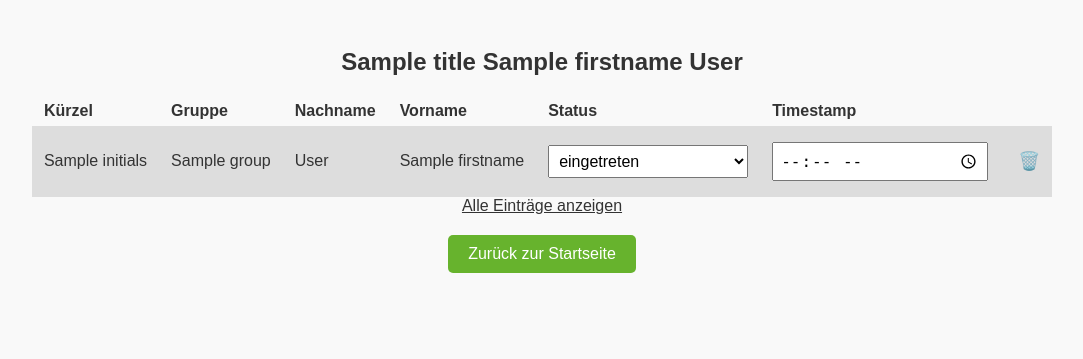
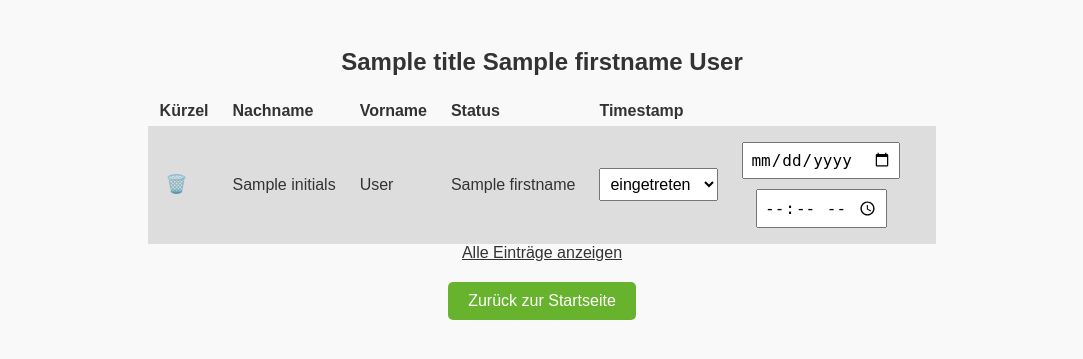
Before and after one commit to mexterng/PresenceLogger, a Flask app: template templates/edit.html in a window 1280 px wide. Shown: the top 359 px of the page, without its empty margins (98-1181 px from the left). Run offline with Flask 3, Linux system fonts and the light colour scheme; the template is opened without the code that fills it: most values are stand-ins (such as "Sample title", 1, 10 or a date in 2020).

Commit message:
add date picker on edit page

```diff
--- a/app.py
+++ b/app.py
@@ -145,8 +145,8 @@ def delete_entry():
 @app.route("/api/update_entry", methods=["POST"])
 def update_entry():
     data = request.get_json()
-    orig  = data["original"]
-    new   = data["updated"]
+    orig = data["original"]
+    new = data["updated"]
 
     updated = False
     with lock:
@@ -163,8 +163,7 @@ def update_entry():
                 row["status"]  == orig["status"]   and
                 row["timestamp"] == orig["timestamp"]):
                 row["status"]    = new["status"]
-                old_timestamp = row["timestamp"]
-                row["timestamp"] = f'{old_timestamp.split(" ")[0]} {new["timestamp"]}'
+                row["timestamp"] = new["timestamp"]
                 updated = True
                 break
 
--- a/static/edit.js
+++ b/static/edit.js
@@ -13,6 +13,10 @@ document.addEventListener("DOMContentLoaded", () => {
     });
 
     document.querySelectorAll(".timeInp").forEach(inp => {
+        inp.addEventListener("input", () => markChanged(rowOf(inp)));
+    });
+
+    document.querySelectorAll(".dateInp").forEach(inp => {
         inp.addEventListener("input", () => markChanged(rowOf(inp)));
     });
 
@@ -50,7 +54,7 @@ function saveRow(icon) {
 
     const updated = {
         status: row.querySelector(".statusSel").value,
-        timestamp: row.querySelector(".timeInp").value
+        timestamp: `${row.querySelector(".dateInp").value} ${row.querySelector(".timeInp").value}`
     };
 
     fetch("/api/update_entry", {
--- a/static/styles.css
+++ b/static/styles.css
@@ -20,7 +20,7 @@ a {
 
 input, select {
     padding: 6px;
-    width: 200px;
+    width: auto;
 }
 .personRadio{
     width: auto;
--- a/templates/edit.html
+++ b/templates/edit.html
@@ -13,7 +13,6 @@
     <table>
         <tr>
             <th>Kürzel</th>
-            <th>Gruppe</th>
             <th>Nachname</th>
             <th>Vorname</th>
             <th>Status</th>
@@ -21,8 +20,10 @@
         </tr>
         {% for entry in entries %}
         <tr>
+            <td>
+                <span class="delIcon"  title="Löschen">🗑️</span>
+            </td>
             <td>{{ entry.initials }}</td>
-            <td>{{ entry.group }}</td>
             <td>{{ entry.lastname }}</td>
             <td>{{ entry.firstname }}</td>
             <td>
@@ -32,13 +33,11 @@
                 </select>
             </td>
             <td>
-                {{ entry.timestamp.split(' ')[0] }}
-                <input type="time" class="timeInp"
-                    value="{{ entry.timestamp.split(' ')[1][:8] }}">
+                <input type="date" class="dateInp" value="{{ entry.timestamp.split(' ')[0] }}">
+                <input type="time" class="timeInp" value="{{ entry.timestamp.split(' ')[1][:8] }}">
             </td>
             <td>
                 <span class="saveIcon" style="display:none" title="Speichern">💾</span>
-                <span class="delIcon"  title="Löschen">🗑️</span>
             </td>
             <td class="hidden"
                 data-original='{{ entry | tojson | safe }}'>
```
